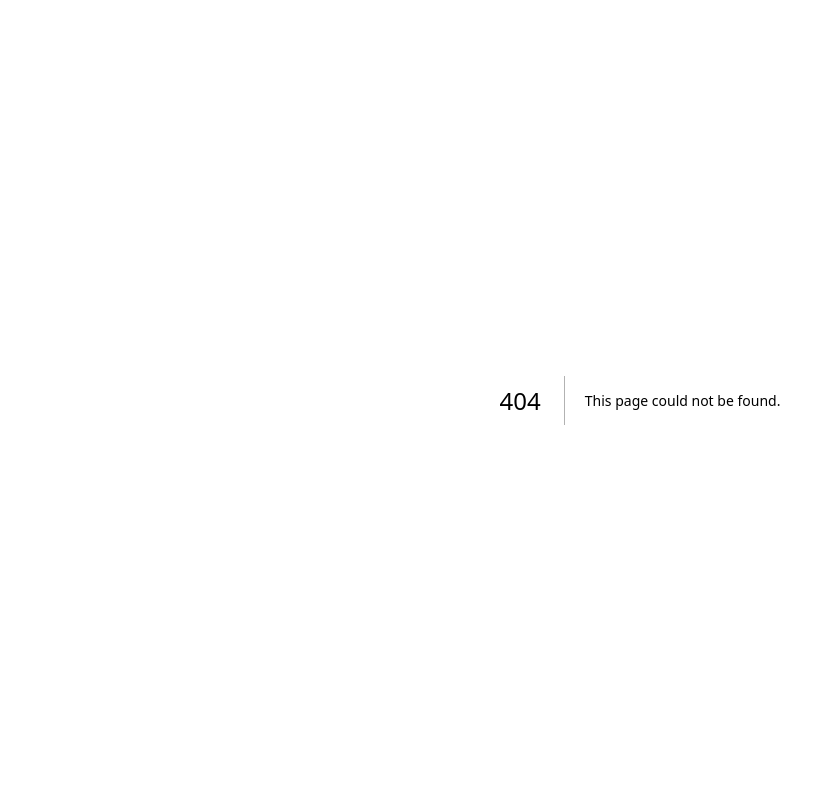
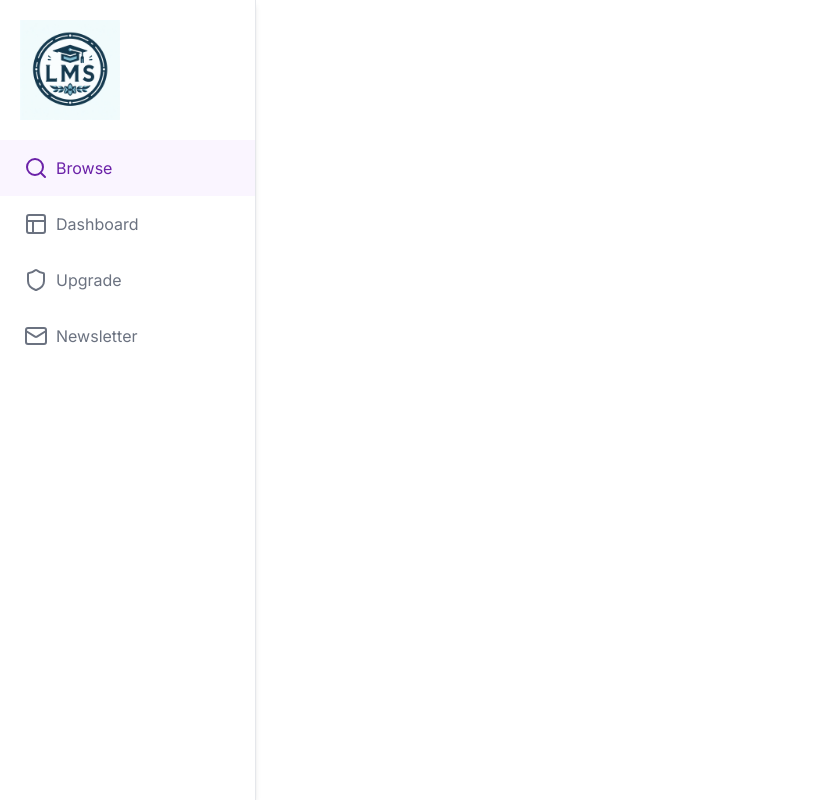
Before and after one commit to himanshi-sharma-123/Learning-Management-System, a Next.js app: page /browse in a window 1280 px wide. Before the commit this address had no page. Shown: the whole page, without its empty margins (0-823 px from the left). Built offline with nearby package versions, Linux system fonts and the light colour scheme.

Commit message:
sidebar nav

```diff
--- /dev/null
+++ b/app/(home)/(routes)/browse/page.jsx
@@ -0,0 +1,11 @@
+import React from "react";
+
+function Browse() {
+  return (
+    <div>
+      <h1>browse</h1>
+    </div>
+  );
+}
+
+export default Browse;
--- /dev/null
+++ b/app/(home)/(routes)/layout.js
@@ -0,0 +1,15 @@
+import React from "react";
+import SideBarNav from "./../_components/SideBarNav";
+
+function homeLayout({ children }) {
+  return (
+    <div>
+      <div className="h-full w-64 flex-col fixed inset-y-0 z-50 ">
+        <SideBarNav />
+      </div>
+      {children}
+    </div>
+  );
+}
+
+export default homeLayout;
--- /dev/null
+++ b/app/(home)/_components/SideBarNav.jsx
@@ -0,0 +1,66 @@
+"use client";
+import { Layout, Mail, Search, Shield } from "lucide-react";
+import Image from "next/image";
+import React, { useState } from "react";
+
+function SideBarNav() {
+  const menuList = [
+    {
+      id: 1,
+      name: "Browse",
+      icon: Search,
+      path: "/browse",
+    },
+    {
+      id: 2,
+      name: "Dashboard",
+      icon: Layout,
+      path: "/dashboard",
+    },
+    {
+      id: 3,
+      name: "Upgrade",
+      icon: Shield,
+      path: "/upgrade",
+    },
+    {
+      id: 4,
+      name: "Newsletter",
+      icon: Mail,
+      path: "/newsletter",
+    },
+  ];
+
+  const [activeIndex, setActiveIndex] = useState(0);
+  return (
+    <div className="h-full bg-white border-r flex flex-col overflow-y-auto shadow-md">
+      <div className="p-5 border-5">
+        <Image src="/logo.jpg" alt="logo" width={100} height={100} />
+      </div>
+      {/* <div className="flex flex-col">
+        {menuList.map((item) => {
+          <div className="flex gap-2 items-center p-4 px-6 text-gray-500 hover:bg-gray-100">
+            <item.icon />
+            <h2>{item.name}</h2>
+          </div>;
+        })}
+      </div> */}
+      <div className="flex flex-col">
+        {menuList.map((item, index) => (
+          <div
+            key={item.index}
+            className={`flex gap-2 items-center p-4 px-6 text-gray-500 hover:bg-gray-100 cursor-pointer ${
+              activeIndex == index ? "bg-purple-50 text-purple-800" : null
+            }`}
+            onClick={() => setActiveIndex(index)}
+          >
+            <item.icon />
+            <h2>{item.name}</h2>
+          </div>
+        ))}
+      </div>
+    </div>
+  );
+}
+
+export default SideBarNav;
--- a/app/globals.css
+++ b/app/globals.css
@@ -8,7 +8,7 @@
   --background-end-rgb: 255, 255, 255;
 } */
 
-@media (prefers-color-scheme: dark) {
+/* @media (prefers-color-scheme: dark) {
   :root {
     --foreground-rgb: 255, 255, 255;
     --background-start-rgb: 0, 0, 0;
@@ -30,4 +30,4 @@ body {
   .text-balance {
     text-wrap: balance;
   }
-}
+} */
--- a/middleware.ts
+++ b/middleware.ts
@@ -4,7 +4,7 @@ import { authMiddleware } from "@clerk/nextjs";
 // Please edit this to allow other routes to be public as needed.
 // See https://clerk.com/docs/references/nextjs/auth-middleware for more information about configuring your Middleware
 export default authMiddleware({
-  publicRoutes: ["/dashboard"],
+  publicRoutes: ["/browse"],
 });
 
 export const config = {
--- a/package.json
+++ b/package.json
@@ -10,6 +10,7 @@
   },
   "dependencies": {
     "@clerk/nextjs": "^4.29.4",
+    "lucide-react": "^0.314.0",
     "next": "14.1.0",
     "react": "^18",
     "react-dom": "^18"
```
Also changed, not shown: public/logo.jpg (added), 1 other file (tests, documents, lock files or other folders).
